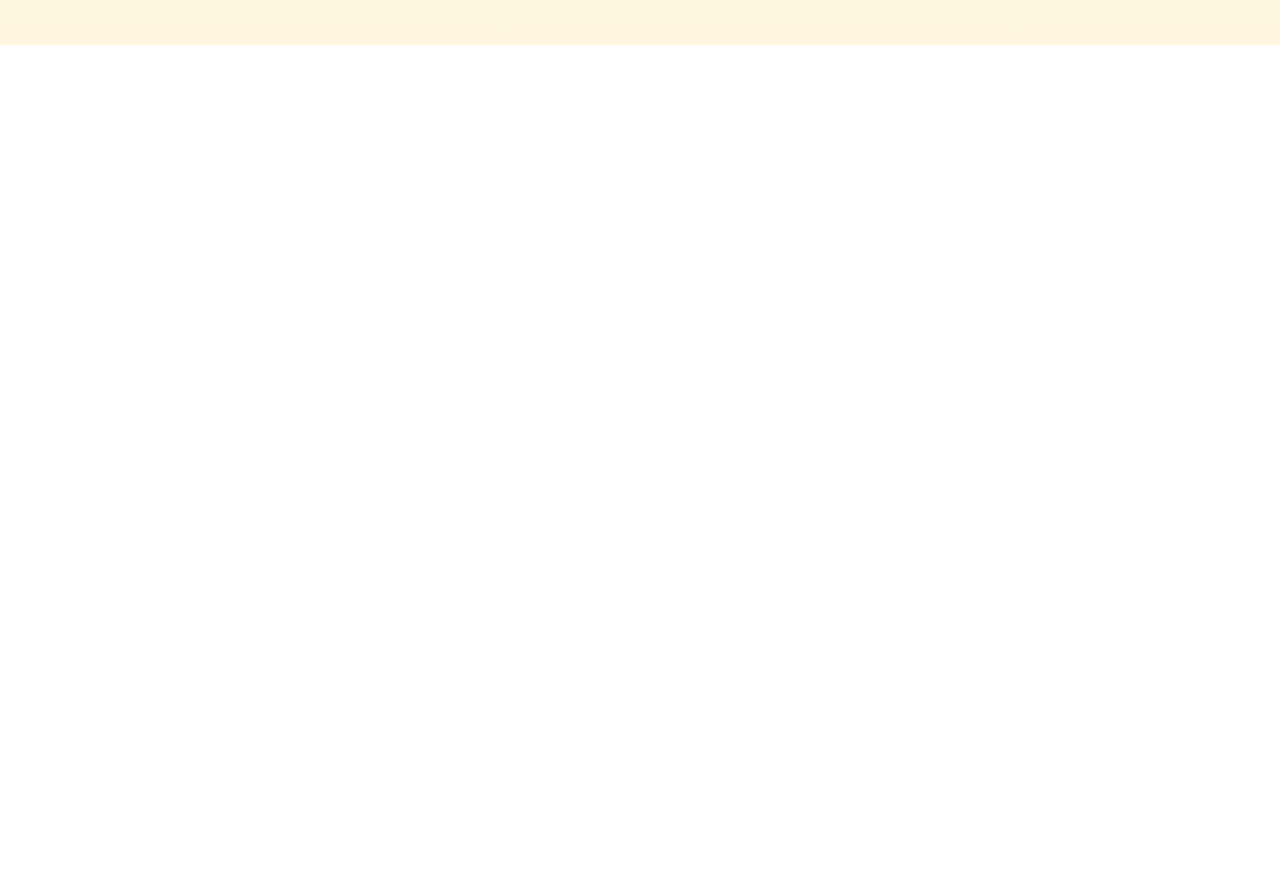
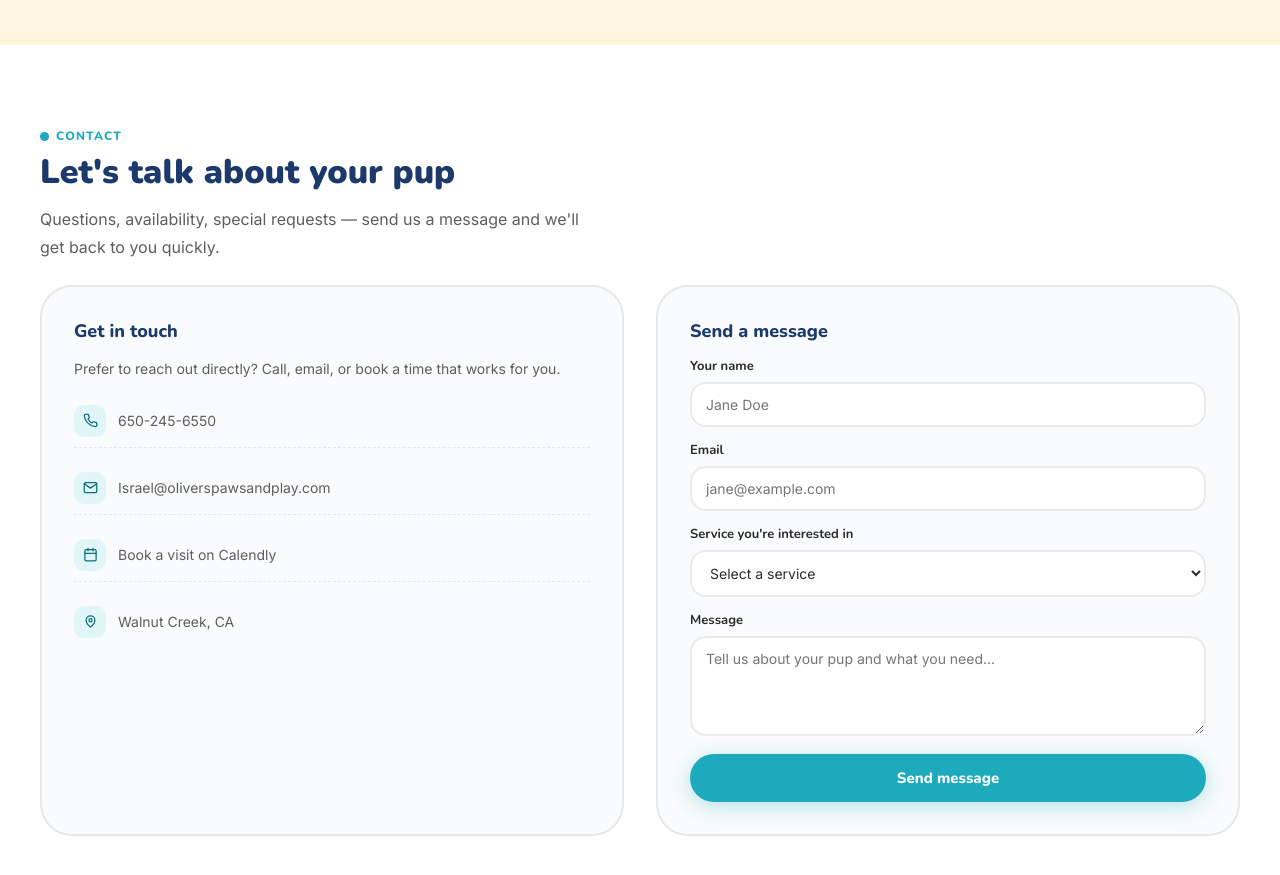
Before and after one commit to AliAdabi/olivers-paws-and-play, a React (Vite) app: page / in a window 1280 px wide. Shown: the part 6900-7775 px from the top of the page. Before the commit the page ends 6945 px from the top, so only its background shows below. Built offline with nearby package versions, Linux system fonts and the light colour scheme.

Commit message:
Build Contact section with info card and form UI

```diff
--- a/src/App.jsx
+++ b/src/App.jsx
@@ -9,6 +9,7 @@ import Gallery from './components/Gallery/Gallery';
 import Areas from './components/Areas/Areas';
 import Book from './components/Book/Book';
 import Sendoff from './components/Sendoff/Sendoff';
+import Contact from './components/Contact/Contact';
 
 function App() {
   return (
@@ -24,6 +25,7 @@ function App() {
       <Areas />
       <Book />
       <Sendoff />
+      <Contact />
     </div>
   );
 }
--- /dev/null
+++ b/src/components/Contact/Contact.jsx
@@ -0,0 +1,102 @@
+import styles from './Contact.module.css';
+
+function Contact() {
+  return (
+    <section id="contact" className={styles.contactSection}>
+      <div className={styles.sectionLabel}>Contact</div>
+      <h2 className={styles.sectionTitle}>Let's talk about your pup</h2>
+      <p className={styles.sectionSub}>
+        Questions, availability, special requests — send us a message and we'll
+        get back to you quickly.
+      </p>
+      <div className={styles.contactGrid}>
+        <div className={styles.contactCard}>
+          <h3>Get in touch</h3>
+          <p>
+            Prefer to reach out directly? Call, email, or book a time that works
+            for you.
+          </p>
+          <div className={styles.contactDetail}>
+            <div className={styles.contactIcon}>
+              <svg viewBox="0 0 24 24">
+                <path d="M22 16.92v3a2 2 0 0 1-2.18 2 19.79 19.79 0 0 1-8.63-3.07 19.5 19.5 0 0 1-6-6 19.79 19.79 0 0 1-3.07-8.67A2 2 0 0 1 4.11 2h3a2 2 0 0 1 2 1.72c.127.96.361 1.903.7 2.81a2 2 0 0 1-.45 2.11L8.09 9.91a16 16 0 0 0 6 6l1.27-1.27a2 2 0 0 1 2.11-.45c.907.339 1.85.573 2.81.7A2 2 0 0 1 22 16.92z" />
+              </svg>
+            </div>
+            <a href="tel:650-245-6550">650-245-6550</a>
+          </div>
+          <div className={styles.contactDetail}>
+            <div className={styles.contactIcon}>
+              <svg viewBox="0 0 24 24">
+                <rect x="2" y="4" width="20" height="16" rx="2" />
+                <path d="M22 6l-10 7L2 6" />
+              </svg>
+            </div>
+            <a href="mailto:Israel@oliverspawsandplay.com">Israel@oliverspawsandplay.com</a>
+          </div>
+          <div className={styles.contactDetail}>
+            <div className={styles.contactIcon}>
+              <svg viewBox="0 0 24 24">
+                <rect x="3" y="4" width="18" height="18" rx="2" />
+                <path d="M16 2v4M8 2v4M3 10h18" />
+              </svg>
+            </div>
+            <a
+              href="https://calendly.com/oliverspawsandplay"
+              target="_blank"
+              rel="noopener noreferrer"
+            >
+              Book a visit on Calendly
+            </a>
+          </div>
+          <div className={styles.contactDetail}>
+            <div className={styles.contactIcon}>
+              <svg viewBox="0 0 24 24">
+                <path d="M12 21s-7-5.5-7-11a7 7 0 0 1 14 0c0 5.5-7 11-7 11z" />
+                <circle cx="12" cy="10" r="2.5" />
+              </svg>
+            </div>
+            <span>Walnut Creek, CA</span>
+          </div>
+        </div>
+        <div className={styles.contactCard}>
+          <h3>Send a message</h3>
+          <form className={styles.formFields}>
+            <div className={styles.formGroup}>
+              <label htmlFor="name">Your name</label>
+              <input id="name" type="text" name="name" placeholder="Jane Doe" required />
+            </div>
+            <div className={styles.formGroup}>
+              <label htmlFor="email">Email</label>
+              <input id="email" type="email" name="email" placeholder="jane@example.com" required />
+            </div>
+            <div className={styles.formGroup}>
+              <label htmlFor="service">Service you're interested in</label>
+              <select id="service" name="service" defaultValue="">
+                <option value="" disabled>Select a service</option>
+                <option>Overnight Boarding</option>
+                <option>Dog Walking</option>
+                <option>Daycare</option>
+                <option>Pet Sitting</option>
+                <option>Something else</option>
+              </select>
+            </div>
+            <div className={styles.formGroup}>
+              <label htmlFor="message">Message</label>
+              <textarea
+                id="message"
+                name="message"
+                placeholder="Tell us about your pup and what you need..."
+                required
+              />
+            </div>
+            <button type="submit" className={styles.submitBtn}>
+              Send message
+            </button>
+          </form>
+        </div>
+      </div>
+    </section>
+  );
+}
+
+export default Contact;
--- /dev/null
+++ b/src/components/Contact/Contact.module.css
@@ -0,0 +1,191 @@
+.contactSection {
+  background: #fff;
+  position: relative;
+  overflow: hidden;
+}
+
+.sectionLabel {
+  font-size: 12px;
+  font-weight: 800;
+  color: var(--teal);
+  text-transform: uppercase;
+  letter-spacing: 0.1em;
+  margin-bottom: 0.5rem;
+  font-family: 'Nunito', sans-serif;
+  display: inline-flex;
+  align-items: center;
+  gap: 7px;
+}
+
+.sectionLabel::before {
+  content: '';
+  display: inline-block;
+  width: 9px;
+  height: 9px;
+  border-radius: 50%;
+  background: var(--teal);
+  flex-shrink: 0;
+}
+
+.sectionTitle {
+  font-size: 34px;
+  font-weight: 900;
+  margin-bottom: 0.75rem;
+  color: var(--navy);
+  line-height: 1.2;
+}
+
+.sectionSub {
+  font-size: 16px;
+  color: var(--text-secondary);
+  margin-bottom: 1.5rem;
+  line-height: 1.75;
+  max-width: 560px;
+}
+
+.contactGrid {
+  display: grid;
+  grid-template-columns: 1fr 1fr;
+  gap: 2rem;
+  margin-top: 1.5rem;
+}
+
+.contactCard {
+  background: var(--warm-white);
+  border: 2px solid var(--border);
+  border-radius: var(--radius-xl);
+  padding: 2rem;
+  display: flex;
+  flex-direction: column;
+  gap: 14px;
+}
+
+.contactCard h3 {
+  font-size: 18px;
+  font-weight: 800;
+  color: var(--navy);
+  font-family: 'Nunito', sans-serif;
+}
+
+.contactCard > p {
+  font-size: 14px;
+  color: var(--text-secondary);
+  line-height: 1.7;
+}
+
+.contactDetail {
+  display: flex;
+  align-items: center;
+  gap: 12px;
+  font-size: 14px;
+  color: var(--text-secondary);
+  padding: 10px 0;
+  border-bottom: 1px dashed var(--border);
+}
+
+.contactDetail:last-child {
+  border-bottom: none;
+}
+
+.contactDetail a {
+  color: var(--text-secondary);
+  text-decoration: none;
+  transition: color 0.2s;
+}
+
+.contactDetail a:hover {
+  color: var(--teal-dark);
+}
+
+.contactIcon {
+  width: 32px;
+  height: 32px;
+  border-radius: 10px;
+  background: var(--teal-light);
+  display: flex;
+  align-items: center;
+  justify-content: center;
+  flex-shrink: 0;
+}
+
+.contactIcon svg {
+  width: 15px;
+  height: 15px;
+  stroke: var(--teal-dark);
+  fill: none;
+  stroke-width: 2;
+  stroke-linecap: round;
+  stroke-linejoin: round;
+}
+
+.formFields {
+  display: flex;
+  flex-direction: column;
+  gap: 14px;
+}
+
+.formGroup {
+  display: flex;
+  flex-direction: column;
+  gap: 7px;
+}
+
+.formGroup label {
+  font-size: 13px;
+  font-weight: 700;
+  color: var(--charcoal);
+  font-family: 'Nunito', sans-serif;
+}
+
+.formGroup input,
+.formGroup textarea,
+.formGroup select {
+  border: 2px solid var(--border);
+  border-radius: var(--radius-md);
+  padding: 12px 14px;
+  font-size: 14px;
+  width: 100%;
+  font-family: inherit;
+  color: var(--charcoal);
+  background: #fff;
+  outline: none;
+  transition: border-color 0.2s;
+}
+
+.formGroup input:focus,
+.formGroup textarea:focus,
+.formGroup select:focus {
+  border-color: var(--teal);
+}
+
+.formGroup textarea {
+  height: 100px;
+  resize: vertical;
+}
+
+.submitBtn {
+  background: var(--teal);
+  color: #fff;
+  border: none;
+  padding: 14px 24px;
+  border-radius: 999px;
+  font-size: 15px;
+  font-weight: 800;
+  cursor: pointer;
+  width: 100%;
+  margin-top: 4px;
+  font-family: 'Nunito', sans-serif;
+  transition: all 0.2s;
+  box-shadow: 0 4px 20px rgba(29, 170, 188, 0.3);
+}
+
+.submitBtn:hover {
+  background: var(--teal-dark);
+  transform: translateY(-1px);
+}
+
+@media (max-width: 768px) {
+  .contactGrid {
+    grid-template-columns: 1fr;
+  }
+}
```
